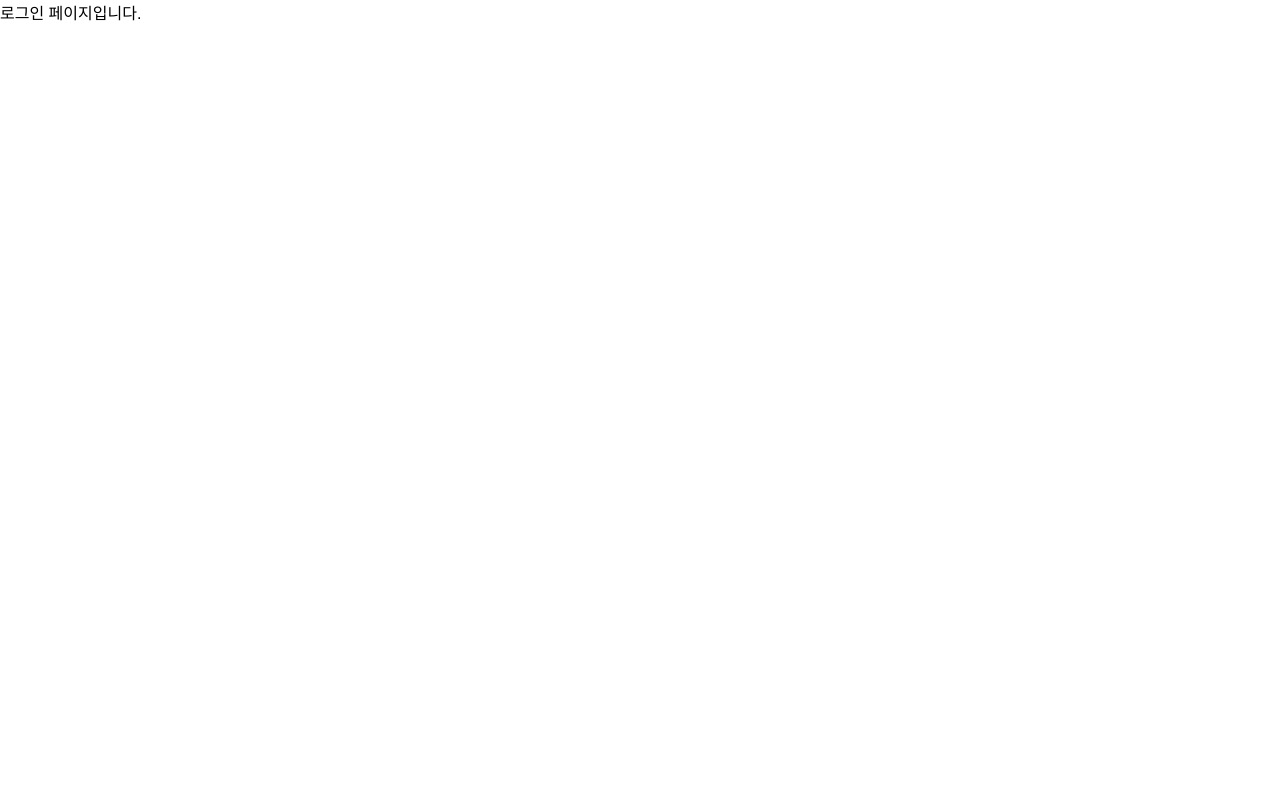
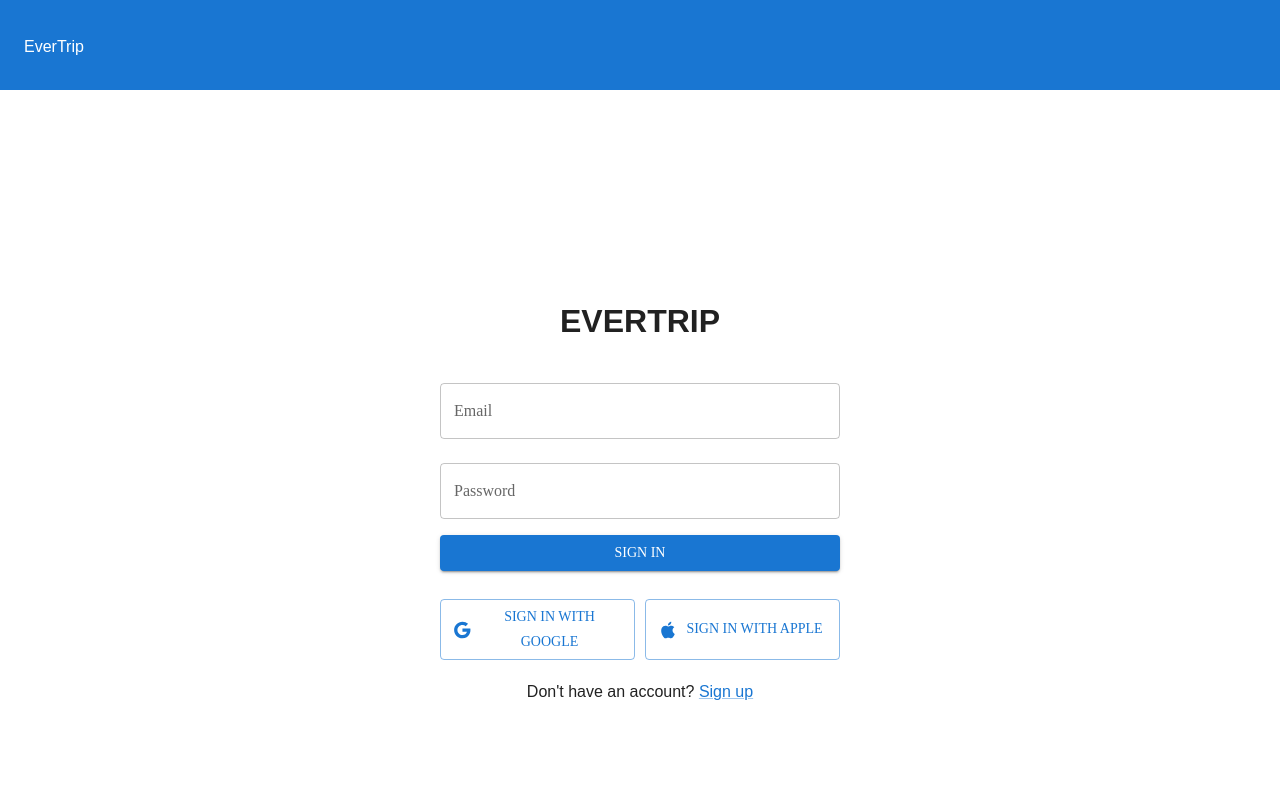
Before and after one commit to evertrip/evertrip-frontend, a React (Create React App) app: page /login in a window 1280 px wide. Shown: the top 800 px of the page. Built offline with nearby package versions, Linux system fonts and the light colour scheme; a web font is replaced by a local one.

Commit message:
[feat] login ui 제작 #4

```diff
--- a/src/App.tsx
+++ b/src/App.tsx
@@ -6,6 +6,8 @@ import { createGlobalStyle } from "styled-components";
 import { createTheme, ThemeProvider } from "@mui/material";
 import Layout from "./modules/layout/Layout";
 import Main from "./modules/main/routers/Main";
+import SignUpDisplay from "./modules/login/SignUpDisplay";
+import MyPageDisplay from "./modules/mypage/MyPageDisplay";
 
 const GlobalStyle = createGlobalStyle`
 @font-face{
@@ -53,8 +55,10 @@ function App() {
       <GlobalStyle />
       <ThemeProvider theme={Theme}>
         <Routes>
-          <Route path="/login" element={<LoginDisplay />} />
           <Route element={<Layout />}>
+            <Route path="/login" element={<LoginDisplay />} />
+            <Route path="/signup" element={<SignUpDisplay/>} />
+            <Route path="/mypage" element={<MyPageDisplay/>} />
             <Route path="/" element={<Main />} />
             {/* <Route path="/post/create" element={<CreationPost />} /> => 예시입니다!!! */}
           </Route>
--- a/src/modules/login/LoginDisplay.tsx
+++ b/src/modules/login/LoginDisplay.tsx
@@ -1,8 +1,34 @@
-import { Box } from "@mui/material";
 import React from "react";
+import { TextField, Button, Checkbox, Link } from "@mui/material";
+import AppleIcon from '@mui/icons-material/Apple';
+import GoogleIcon from '@mui/icons-material/Google';
 
-function LoginDisplay() {
-  return <Box>로그인 페이지입니다.</Box>;
+export default function LoginDisplay() {
+    return (
+      <>
+      <div style={{ display: 'flex', alignItems: 'center', justifyContent: 'center', height: '100vh' }}>
+        <div style={{ display: 'flex', flexDirection: 'column', maxWidth: '400px', width: '100%' }}>
+          <h1 style={{ textAlign: 'center' }}>EVERTRIP</h1>
+          <TextField label="Email" type="email" variant="outlined" fullWidth margin="normal" />
+          <TextField label="Password" type="password" variant="outlined" fullWidth margin="normal" />
+
+
+          <Button variant="contained" color="primary" fullWidth style={{ margin: '8px 0' }}>
+            Sign In
+          </Button>
+          <div style={{ display: 'flex', gap: '10px', marginTop: '20px' }}>
+            <Button variant="outlined" startIcon={<GoogleIcon />} fullWidth>
+              Sign in with Google
+            </Button>
+            <Button variant="outlined" startIcon={<AppleIcon />} fullWidth>
+              Sign in with Apple
+            </Button>
+          </div>
+          <div style={{ textAlign: 'center', marginTop: '20px' }}>
+            Don't have an account? <Link href="/signup">Sign up</Link>
+          </div>
+        </div>
+      </div>
+      </>
+    );
 }
-
-export default LoginDisplay;
--- /dev/null
+++ b/src/modules/login/SignUpDisplay.tsx
@@ -0,0 +1,27 @@
+import React from "react";
+import { TextField, Button, Checkbox, Link, Box, Container } from "@mui/material";
+
+export default function SignUpDisplay(){
+    return(
+        <>
+         <Container style={{ display: 'flex', alignItems: 'center', justifyContent: 'center', height: '100vh' }}>
+            <Box style={{ display: 'flex', flexDirection: 'column', maxWidth: '400px', width: '100%' }}>
+                <h1 style={{ textAlign: 'center' }}> SIGN UP</h1>
+                <TextField label="Name" type="text" variant="outlined" fullWidth margin="normal" />
+                <TextField label="Email" type="email" variant="outlined" fullWidth margin="normal" />
+                <TextField label="password" type="password" variant="outlined" fullWidth margin="normal" />
+                <div style ={{display: 'flex', alignItems: 'center', margin: '8px 0' }}>
+                    <Checkbox />
+                    <div>I agree to the <Link href="#">terms & policy</Link></div>
+                </div>
+                <Button variant="contained" color="primary" fullWidth style={{ margin: '8px 0' }}>
+                    Sign up
+                </Button>
+                <div style={{ textAlign: 'center', marginTop: '20px' }}>
+                    Have an account? <Link href="/login">Sign in</Link>
+                </div>
+            </Box>
+          </Container>
+        </>
+    );
+}
--- /dev/null
+++ b/src/modules/mypage/MyPageDisplay.tsx
@@ -0,0 +1,13 @@
+import React from "react";
+import Mui from "@mui/material";
+
+
+export default function MyPageDisplay(){
+    return(
+        <>
+
+
+
+        </>
+    );
+}
```
